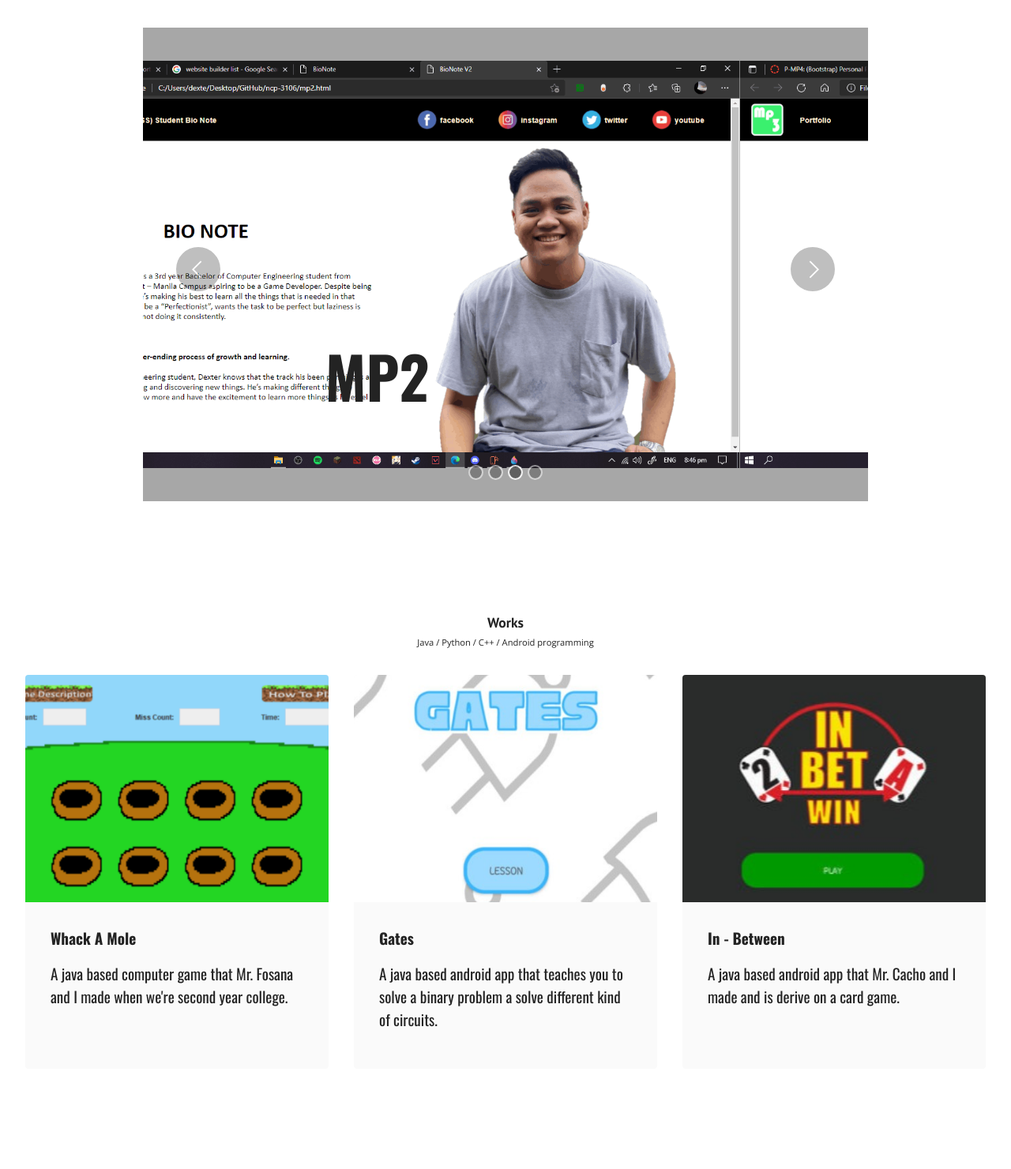
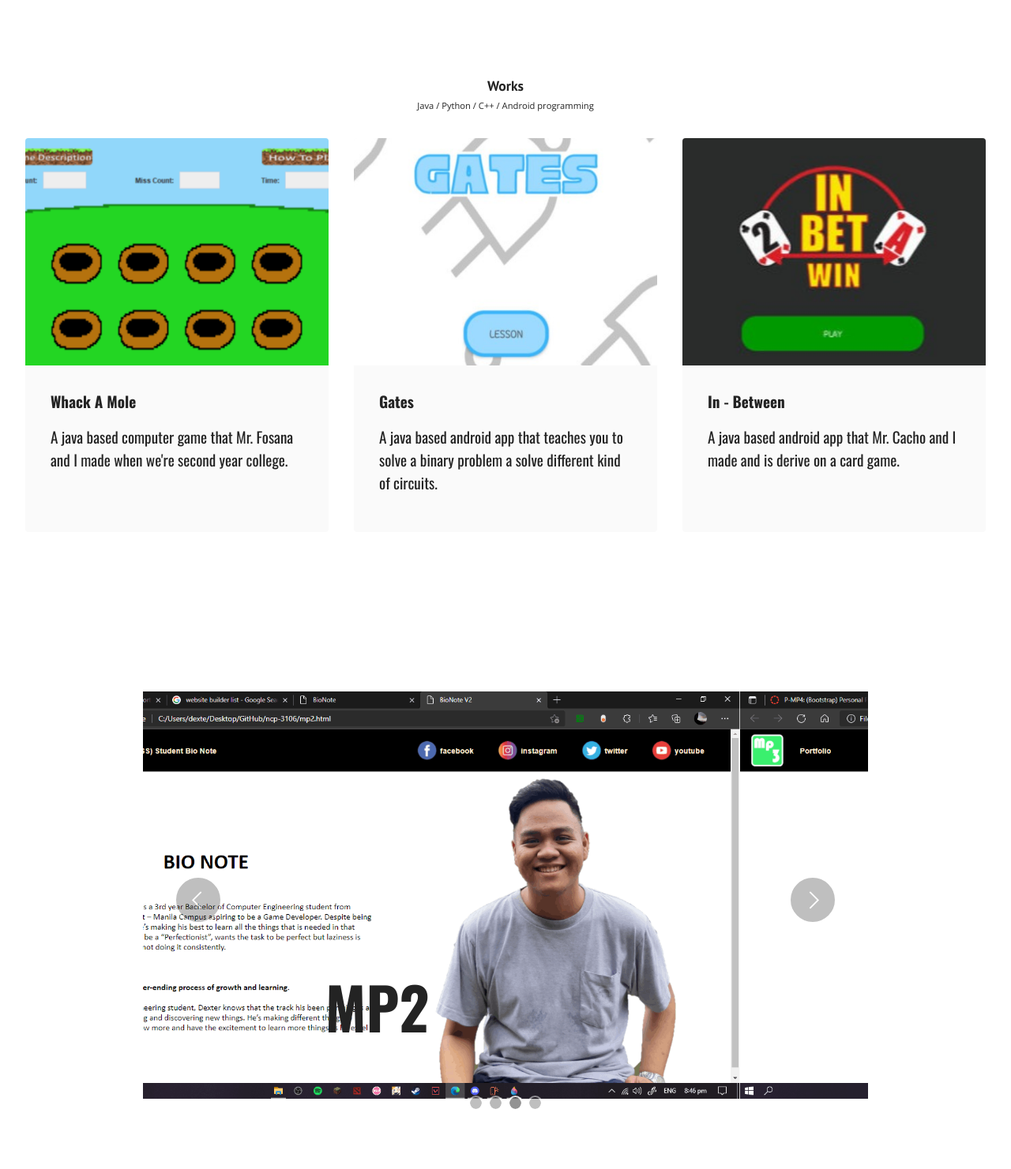
Before and after one commit to jdpore/Personal-Webpage, a plain HTML site: page index.html in a window 1280 px wide. Shown: the part 1659-3140 px from the top of the page at 79% size. Drawn offline with nearby package versions, Linux system fonts and the light colour scheme; files whose address does not match are found by name.

Commit message:
new repo and final cw4

```diff
--- a/index.html
+++ b/index.html
@@ -203,74 +203,6 @@
     </div>
 </section>
 
-<section data-bs-version="5.1" class="slider2 cid-sJO0QAFKdH" id="MP">
-
-
-
-    <div class="container">
-        <div class="row justify-content-center">
-            <div class="col-12 col-md-10">
-                <div class="carousel slide" id="sJQ4sE2oUX" data-ride="carousel" data-bs-ride="carousel" data-interval="3000" data-bs-interval="3000">
-                    <div class="mbr-overlay" style="opacity: 0.4; background-color: rgb(35, 35, 35);">
-                    </div>
-                    <ol class="carousel-indicators">
-                        <li data-slide-to="0" data-bs-slide-to="0" class="active" data-target="#sJQ4sE2oUX" data-bs-target="#sJQ4sE2oUX"></li>
-                        <li data-slide-to="1" data-bs-slide-to="1" data-target="#sJQ4sE2oUX" data-bs-target="#sJQ4sE2oUX"></li>
-                        <li data-slide-to="2" data-bs-slide-to="2" data-target="#sJQ4sE2oUX" data-bs-target="#sJQ4sE2oUX"></li><li data-slide-to="3" data-bs-slide-to="3" data-target="#sJQ4sE2oUX" data-bs-target="#sJQ4sE2oUX"></li>
-                    </ol>
-                    <div class="carousel-inner">
-                        <div class="carousel-item slider-image item active">
-                            <div class="item-wrapper">
-                                <a href="/mp1/mp1.html" target="_blank"><img class="d-block w-100" src="assets/images/mp1-1366x768.png" data-slide-to="0" data-bs-slide-to="0"></a>
-                                <div class="carousel-caption d-none d-md-block">
-
-                                    <p class="mbr-section-text mbr-fonts-style display-1"><strong>MP1</strong></p>
-                                </div>
-                            </div>
-                        </div>
-                        <div class="carousel-item slider-image item">
-                            <div class="item-wrapper">
-                                <a href="/mp2/mp2.html" target="_blank"><img class="d-block w-100" src="assets/images/mp2-1366x768.png" data-slide-to="1" data-bs-slide-to="1"></a>
-                                <div class="carousel-caption d-none d-md-block">
-
-                                    <p class="mbr-section-text mbr-fonts-style display-1"><strong>
-                                        MP2</strong></p>
-                                </div>
-                            </div>
-                        </div>
-                        <div class="carousel-item slider-image item">
-                            <div class="item-wrapper">
-                                <a href="/mp3/mp3.html" target="_blank"><img class="d-block w-100" src="assets/images/mp3-1366x768.png" data-slide-to="2" data-bs-slide-to="2"></a>
-                                <div class="carousel-caption d-none d-md-block">
-
-                                    <p class="mbr-section-text mbr-fonts-style display-1"><strong>MP3</strong></p>
-                                </div>
-                            </div>
-                        </div><div class="carousel-item slider-image item">
-                            <div class="item-wrapper">
-                                <a href="index.html" target="_blank"><img class="d-block w-100" src="assets/images/mp4-1366x768.png" data-slide-to="3" data-bs-slide-to="3"></a>
-                                <div class="carousel-caption d-none d-md-block">
-
-                                    <p class="mbr-section-text mbr-fonts-style display-1"><strong>
-                                        MP4</strong></p>
-                                </div>
-                            </div>
-                        </div>
-                    </div>
-                    <a class="carousel-control carousel-control-prev" role="button" data-slide="prev" data-bs-slide="prev" href="#sJQ4sE2oUX">
-                        <span class="mobi-mbri mobi-mbri-arrow-prev" aria-hidden="true"></span>
-                        <span class="sr-only visually-hidden">Previous</span>
-                    </a>
-                    <a class="carousel-control carousel-control-next" role="button" data-slide="next" data-bs-slide="next" href="#sJQ4sE2oUX">
-                        <span class="mobi-mbri mobi-mbri-arrow-next" aria-hidden="true"></span>
-                        <span class="sr-only visually-hidden">Next</span>
-                    </a>
-                </div>
-            </div>
-        </div>
-    </div>
-</section>
-
 <section data-bs-version="5.1" class="gallery3 cid-sJDeuBV5FJ" id="Works">
 
 
@@ -324,11 +256,74 @@
     </div>
 </section>
 
-<section data-bs-version="5.1" class="footer3 cid-sJDffgLGtD" once="footers" id="footer3-g">
+<section data-bs-version="5.1" class="slider2 cid-sJO0QAFKdH" id="slider2-l">
 
 
 
+    <div class="container">
+        <div class="row justify-content-center">
+            <div class="col-12 col-md-10">
+                <div class="carousel slide" id="sJVo2UPspV" data-ride="carousel" data-bs-ride="carousel" data-interval="3000" data-bs-interval="3000">
 
+                    <ol class="carousel-indicators">
+                        <li data-slide-to="0" data-bs-slide-to="0" class="active" data-target="#sJVo2UPspV" data-bs-target="#sJVo2UPspV"></li>
+                        <li data-slide-to="1" data-bs-slide-to="1" data-target="#sJVo2UPspV" data-bs-target="#sJVo2UPspV"></li>
+                        <li data-slide-to="2" data-bs-slide-to="2" data-target="#sJVo2UPspV" data-bs-target="#sJVo2UPspV"></li><li data-slide-to="3" data-bs-slide-to="3" data-target="#sJVo2UPspV" data-bs-target="#sJVo2UPspV"></li>
+                    </ol>
+                    <div class="carousel-inner">
+                        <div class="carousel-item slider-image item active">
+                            <div class="item-wrapper">
+                                <a href="/mp1/mp1.html"><img class="d-block w-100" src="assets/images/mp1-1366x768.png" data-slide-to="0" data-bs-slide-to="0" alt=""></a>
+                                <div class="carousel-caption d-none d-md-block">
+
+                                    <p class="mbr-section-text mbr-fonts-style display-1"><strong>MP1</strong></p>
+                                </div>
+                            </div>
+                        </div>
+                        <div class="carousel-item slider-image item">
+                            <div class="item-wrapper">
+                                <a href="/mp2/mp2.html"></a><img class="d-block w-100" src="assets/images/mp2-1366x768.png" data-slide-to="1" data-bs-slide-to="1">
+                                <div class="carousel-caption d-none d-md-block">
+
+                                    <p class="mbr-section-text mbr-fonts-style display-1"><strong>
+                                        MP2</strong></p>
+                                </div>
+                            </div>
+                        </div>
+                        <div class="carousel-item slider-image item">
+                            <div class="item-wrapper">
+                                <a href="/mp3/mp3.html"></a><img class="d-block w-100" src="assets/images/mp3-1366x768.png" data-slide-to="2" data-bs-slide-to="2">
+                                <div class="carousel-caption d-none d-md-block">
+
+                                    <p class="mbr-section-text mbr-fonts-style display-1"><strong>MP3</strong></p>
+                                </div>
+                            </div>
+                        </div><div class="carousel-item slider-image item">
+                            <div class="item-wrapper">
+                                <a href="index.html"></a><img class="d-block w-100" src="assets/images/mp4-1366x768.png" data-slide-to="3" data-bs-slide-to="3">
+                                <div class="carousel-caption d-none d-md-block">
+
+                                    <p class="mbr-section-text mbr-fonts-style display-1"><strong>
+                                        MP4</strong></p>
+                                </div>
+                            </div>
+                        </div>
+                    </div>
+                    <a class="carousel-control carousel-control-prev" role="button" data-slide="prev" data-bs-slide="prev" href="#sJVo2UPspV">
+                        <span class="mobi-mbri mobi-mbri-arrow-prev" aria-hidden="true"></span>
+                        <span class="sr-only visually-hidden">Previous</span>
+                    </a>
+                    <a class="carousel-control carousel-control-next" role="button" data-slide="next" data-bs-slide="next" href="#sJVo2UPspV">
+                        <span class="mobi-mbri mobi-mbri-arrow-next" aria-hidden="true"></span>
+                        <span class="sr-only visually-hidden">Next</span>
+                    </a>
+                </div>
+            </div>
+        </div>
+    </div>
+</section>
+
+<section data-bs-version="5.1" class="footer3 cid-sJDffgLGtD" once="footers" id="footer3-g">
 
     <div class="container">
         <div class="media-container-row align-center mbr-white">
```
